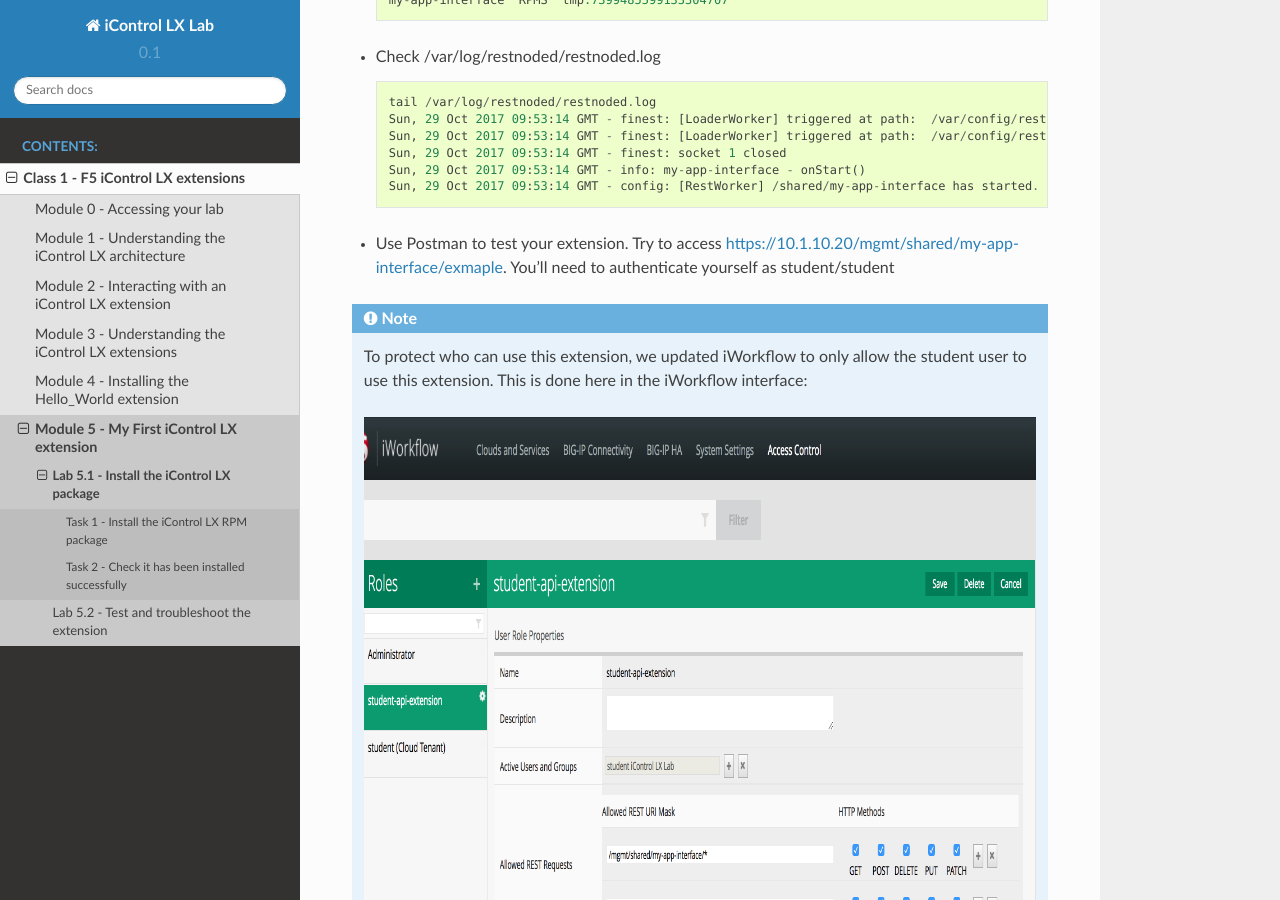
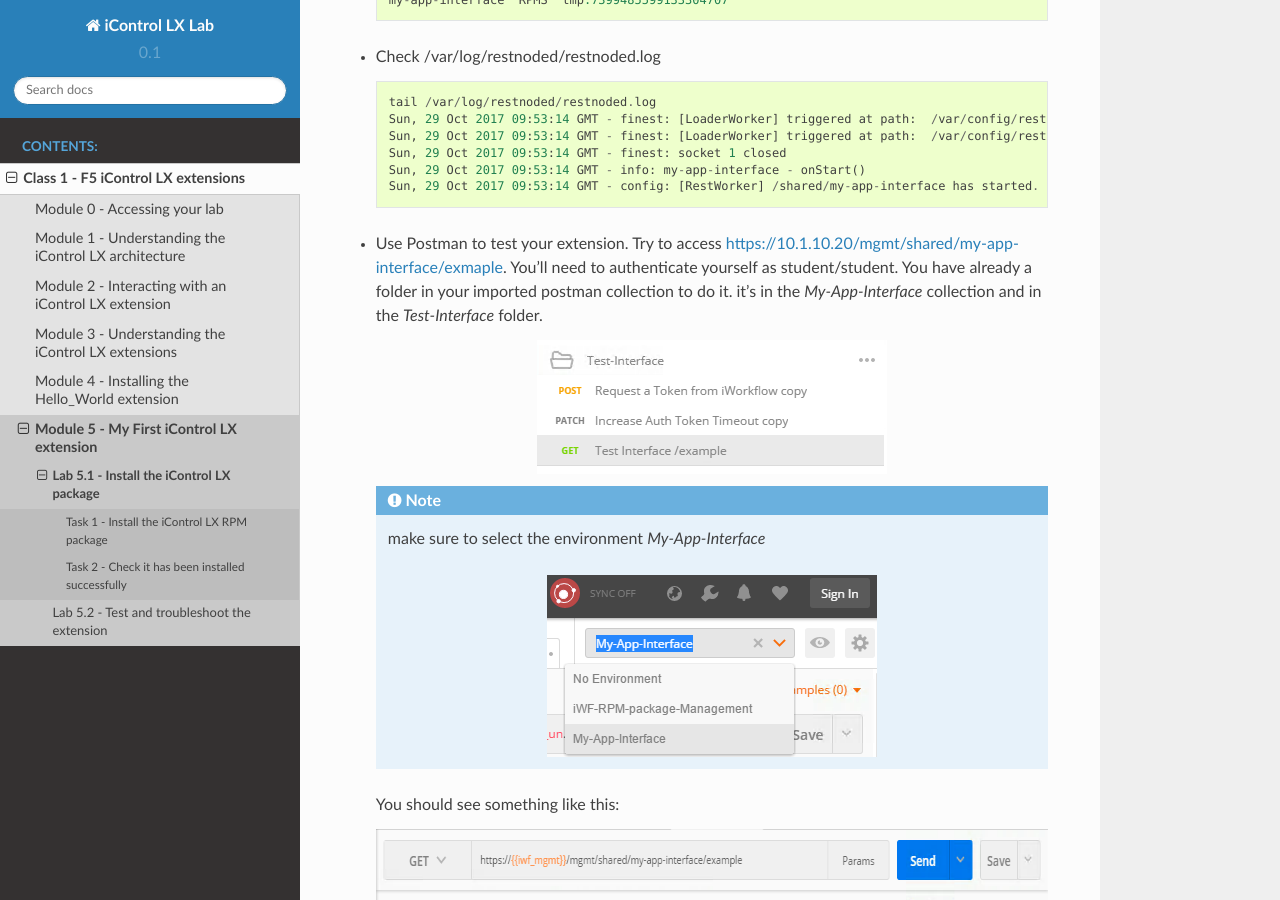
Before and after one commit to nmenant/iControl_LX_Lab, a Sphinx documentation site: the page built from docs/class1/module5/lab1.rst, in a window 1280 px wide and 900 px high, scrolled down 5496 px. Built offline with Sphinx 7.4.7 and the Read the Docs theme 2.0.0, drawn with Linux system fonts in a browser that asks for light colours.

Commit message:
updated lab1

```diff
--- a/docs/class1/module5/lab1.rst
+++ b/docs/class1/module5/lab1.rst
@@ -156,7 +156,26 @@
      Sun, 29 Oct 2017 09:53:14 GMT - info: my-app-interface - onStart()
      Sun, 29 Oct 2017 09:53:14 GMT - config: [RestWorker] /shared/my-app-interface has started. Name:ipam_extension
 
-* Use Postman to test your extension. Try to access https://10.1.10.20/mgmt/shared/my-app-interface/exmaple. You'll need to authenticate yourself as student/student
+* Use Postman to test your extension. Try to access https://10.1.10.20/mgmt/shared/my-app-interface/exmaple. You'll need to authenticate yourself as student/student. You have already a folder in your imported postman collection to do it. it's in the `My-App-Interface` collection and in the `Test-Interface` folder.
+
+  .. image:: ../../_static/class1/module5/lab1-image009.png
+    :align: center
+    :scale: 50%
+
+  .. note::
+
+    make sure to select the environment `My-App-Interface`
+
+    .. image:: ../../_static/class1/module5/lab2-image002.png
+      :align: center
+      :scale: 50%
+
+
+  You should see something like this:
+
+  .. image:: ../../_static/class1/module5/lab1-image010.png
+    :align: center
+    :scale: 50%
 
 
 .. note::
```
Also changed, not shown: docs/_static/class1/module5/lab1-image009.png (added), docs/_static/class1/module5/lab1-image010.png (added).
